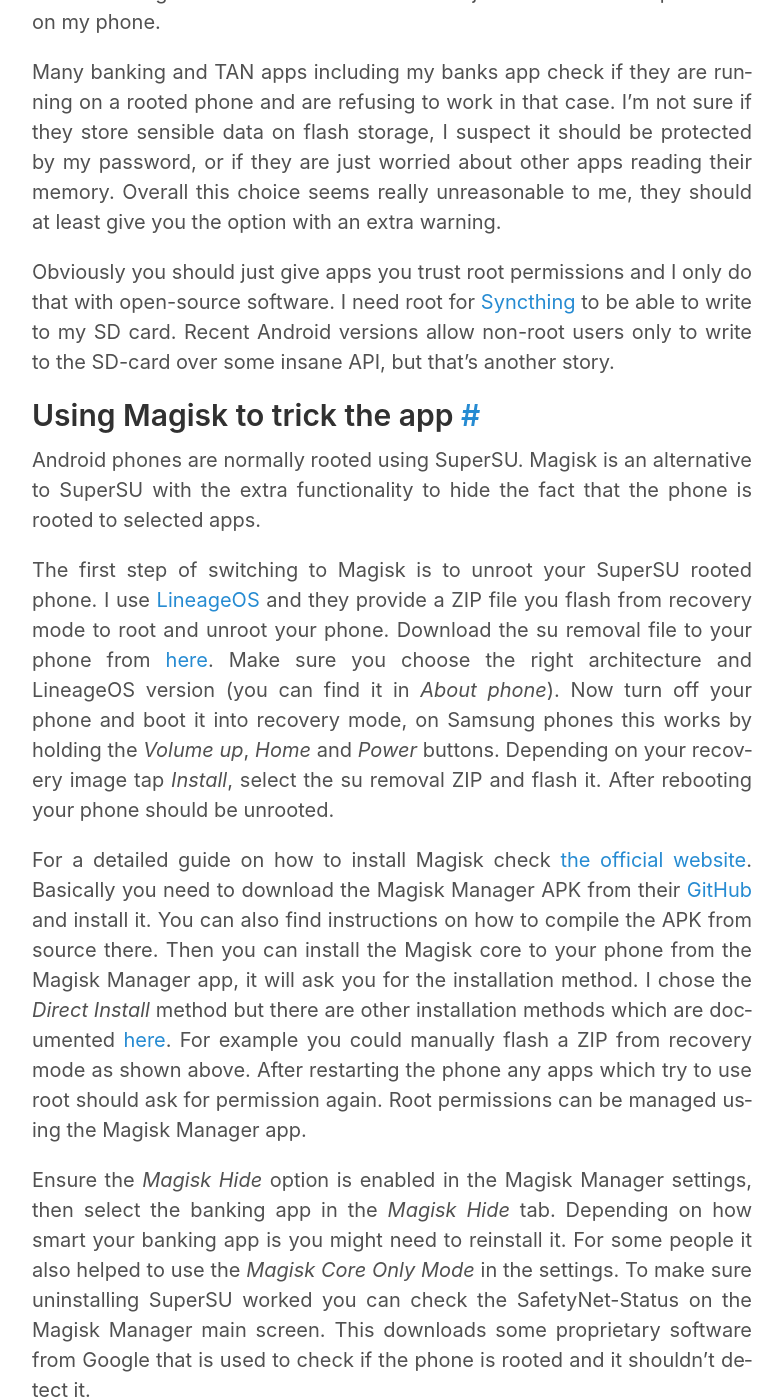
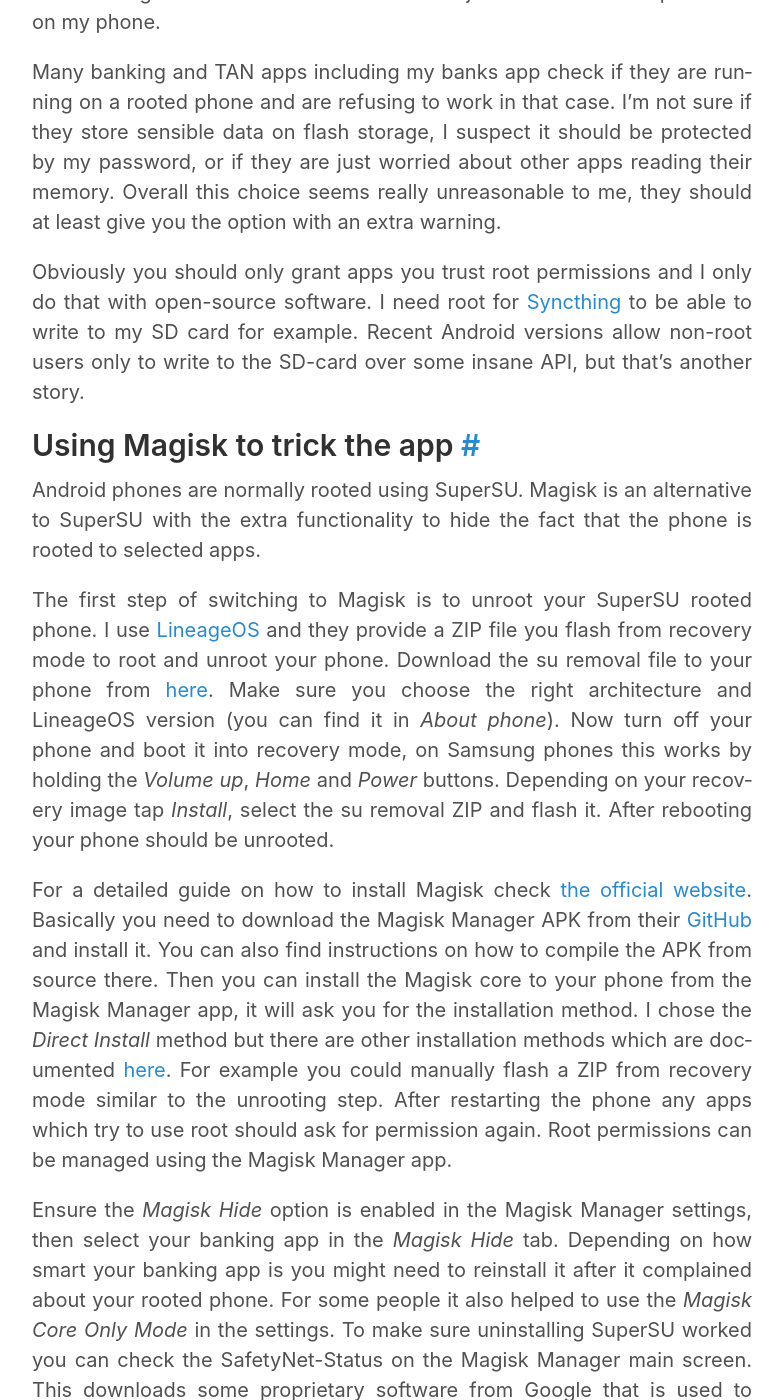
Before and after one commit to timakro/web, a Jekyll site: the page built from _posts/2019-03-25-european-union-abolishes-tan-lists.md, in a window 1280 px wide and 1400 px high, scrolled down 1580 px. Shown: the whole window, without its empty margins (248-1031 px from the left). Built offline with Jekyll 4.4.1, drawn with Linux system fonts in a browser that asks for light colours; some of the changed text lies outside the part shown.

Commit message:
Some tweaks to config and latest post

```diff
--- a/_config.yml
+++ b/_config.yml
@@ -44,7 +44,3 @@
 # Jekyll Picture Tag Source Directory
 picture:
   source: "public"
-
-# Auto open new drafts/posts
-jekyll_compose:
-  auto_open: true
--- a/_posts/2019-03-25-european-union-abolishes-tan-lists.md
+++ b/_posts/2019-03-25-european-union-abolishes-tan-lists.md
@@ -20,11 +20,11 @@
 
 ## Banking apps on rooted phones
 
-Because the ChipTAN method is quite a lot of effort I was favouring the app. The TAN2go app of my bank DKB establishes a connection to my bank account using a secret key once which is protected by a local password in the future. So to get a TAN for a new transaction I just have to enter a password on my phone.
+Because the ChipTAN method is quite a lot of effort I was favouring the app. The TAN2go app of my bank establishes a connection to my bank account using a secret key once, which is protected by a local password in the future. So to get a TAN for a new transaction I just have to enter a password on my phone.
 
 Many banking and TAN apps including my banks app check if they are running on a rooted phone and are refusing to work in that case. I'm not sure if they store sensible data on flash storage, I suspect it should be protected by my password, or if they are just worried about other apps reading their memory. Overall this choice seems really unreasonable to me, they should at least give you the option with an extra warning.
 
-Obviously you should just give apps you trust root permissions and I only do that with open-source software. I need root for [Syncthing](https://syncthing.net/) to be able to write to my SD card. Recent Android versions allow non-root users only to write to the SD-card over some insane API, but that's another story.
+Obviously you should only grant apps you trust root permissions and I only do that with open-source software. I need root for [Syncthing](https://syncthing.net/) to be able to write to my SD card for example. Recent Android versions allow non-root users only to write to the SD-card over some insane API, but that's another story.
 
 ## Using Magisk to trick the app
 
@@ -32,9 +32,9 @@
 
 The first step of switching to Magisk is to unroot your SuperSU rooted phone. I use [LineageOS](https://www.lineageos.org/) and they provide a ZIP file you flash from recovery mode to root and unroot your phone. Download the su removal file to your phone from [here](https://download.lineageos.org/extras). Make sure you choose the right architecture and LineageOS version (you can find it in *About phone*). Now turn off your phone and boot it into recovery mode, on Samsung phones this works by holding the *Volume up*, *Home* and *Power* buttons. Depending on your recovery image tap *Install*, select the su removal ZIP and flash it. After rebooting your phone should be unrooted.
 
-For a detailed guide on how to install Magisk check [the official website](https://magiskmanager.com/). Basically you need to download the Magisk Manager APK from their [GitHub](https://github.com/topjohnwu/Magisk/releases) and install it. You can also find instructions on how to compile the APK from source there. Then you can install the Magisk core to your phone from the Magisk Manager app, it will ask you for the installation method. I chose the *Direct Install* method but there are other installation methods which are documented [here](https://topjohnwu.github.io/Magisk/install.html). For example you could manually flash a ZIP from recovery mode as shown above. After restarting the phone any apps which try to use root should ask for permission again. Root permissions can be managed using the Magisk Manager app.
+For a detailed guide on how to install Magisk check [the official website](https://magiskmanager.com/). Basically you need to download the Magisk Manager APK from their [GitHub](https://github.com/topjohnwu/Magisk/releases) and install it. You can also find instructions on how to compile the APK from source there. Then you can install the Magisk core to your phone from the Magisk Manager app, it will ask you for the installation method. I chose the *Direct Install* method but there are other installation methods which are documented [here](https://topjohnwu.github.io/Magisk/install.html). For example you could manually flash a ZIP from recovery mode similar to the unrooting step. After restarting the phone any apps which try to use root should ask for permission again. Root permissions can be managed using the Magisk Manager app.
 
-Ensure the *Magisk Hide* option is enabled in the Magisk Manager settings, then select the banking app in the *Magisk Hide* tab. Depending on how smart your banking app is you might need to reinstall it. For some people it also helped to use the *Magisk Core Only Mode* in the settings. To make sure uninstalling SuperSU worked you can check the SafetyNet-Status on the Magisk Manager main screen. This downloads some proprietary software from Google that is used to check if the phone is rooted and it shouldn't detect it.
+Ensure the *Magisk Hide* option is enabled in the Magisk Manager settings, then select your banking app in the *Magisk Hide* tab. Depending on how smart your banking app is you might need to reinstall it after it complained about your rooted phone. For some people it also helped to use the *Magisk Core Only Mode* in the settings. To make sure uninstalling SuperSU worked you can check the SafetyNet-Status on the Magisk Manager main screen. This downloads some proprietary software from Google that is used to check if the phone is rooted and it shouldn't detect it.
 
 ## Conclusion
 
```
